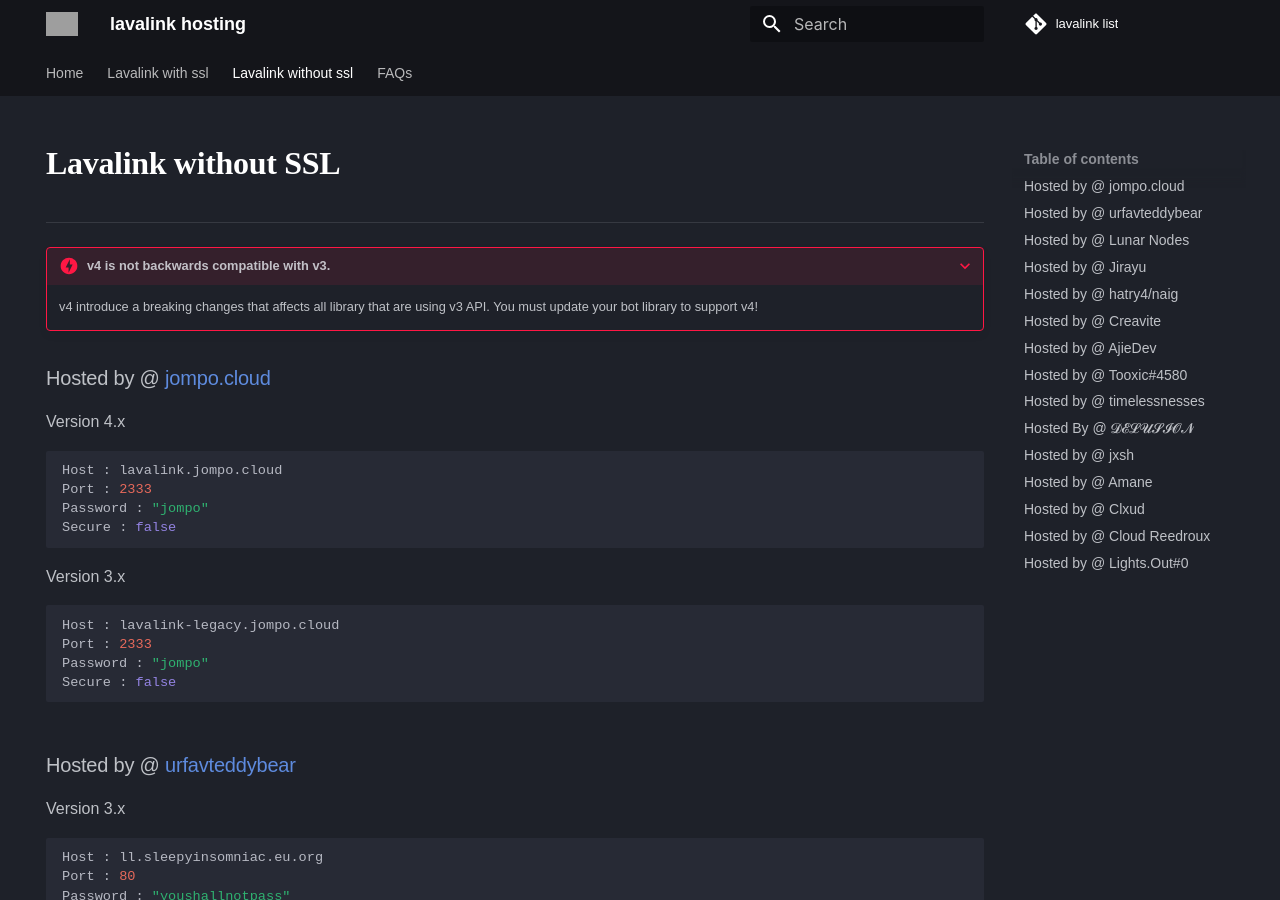
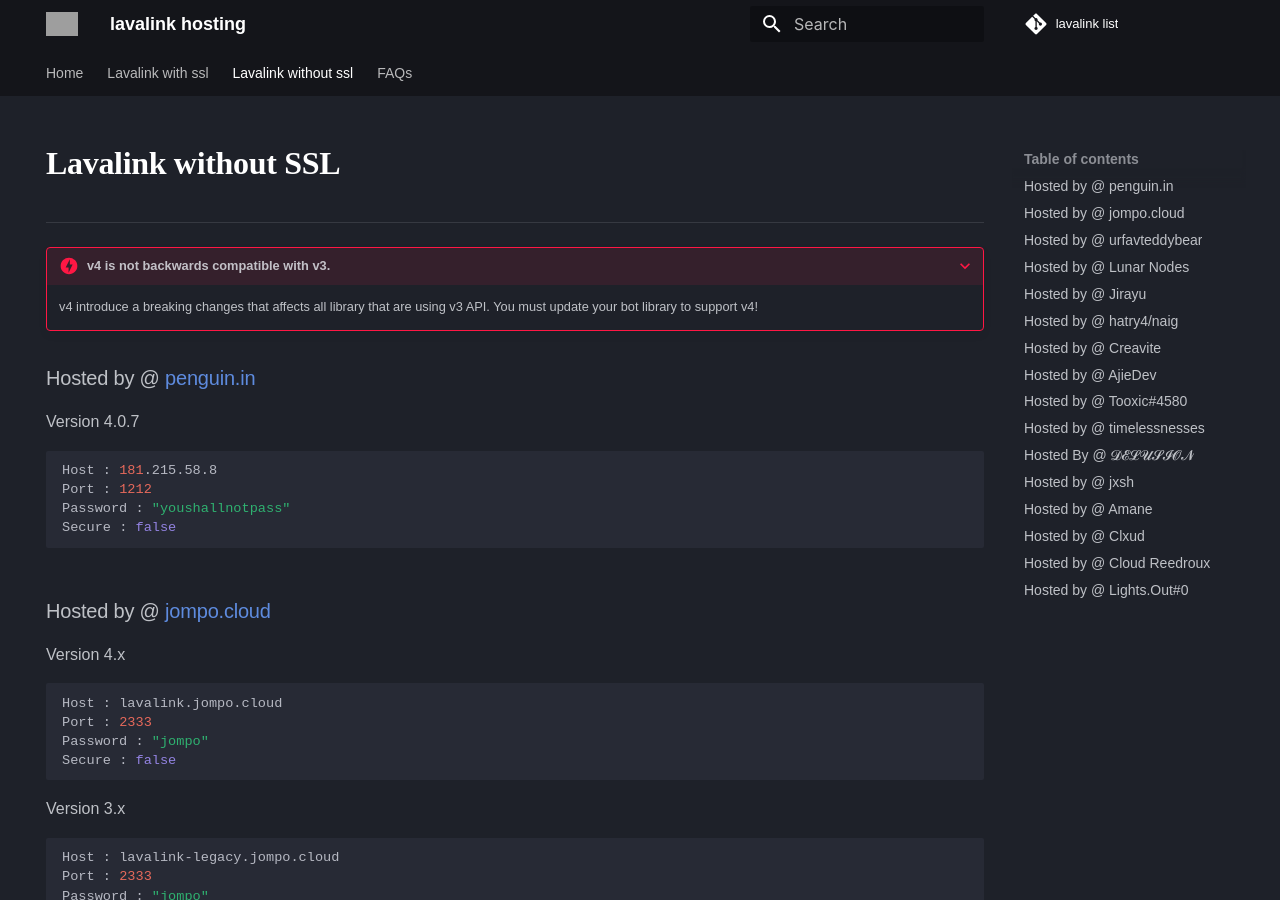
Before and after one commit to DarrenOfficial/lavalink-list, an MkDocs documentation site: the page built from docs/NoSSL/lavalink-without-ssl.md, in a window 1280 px wide and 900 px high. Built offline with MkDocs 1.6.1 and Material for MkDocs 9.7.7, drawn with Linux system fonts in a browser that asks for light colours; some web fonts are replaced; comment, search, counter and statistics services are not loaded; a style sheet for code colours, icons or effects is not loaded; grey boxes are pictures that could not be loaded.

Commit message:
added my lavalink server

````diff
--- a/docs/NoSSL/lavalink-without-ssl.md
+++ b/docs/NoSSL/lavalink-without-ssl.md
@@ -24,6 +24,14 @@ hide:
 <!-- FOR ADVERTISING CONTACT ads@darrennathanael.com , PLEASE READ FAQS FOR MORE INFO! -->
 <!-- PLEASE READ -->
 
+### Hosted by @ [penguin.in](http://181.215.58.8:1306/status/uptime)
+Version 4.0.7
+```bash
+Host : 181.215.58.8
+Port : 1212
+Password : "youshallnotpass"
+Secure : false
+```
 ### Hosted by @ [jompo.cloud](https://jompo.cloud/)
 Version 4.x
 ```bash
````
